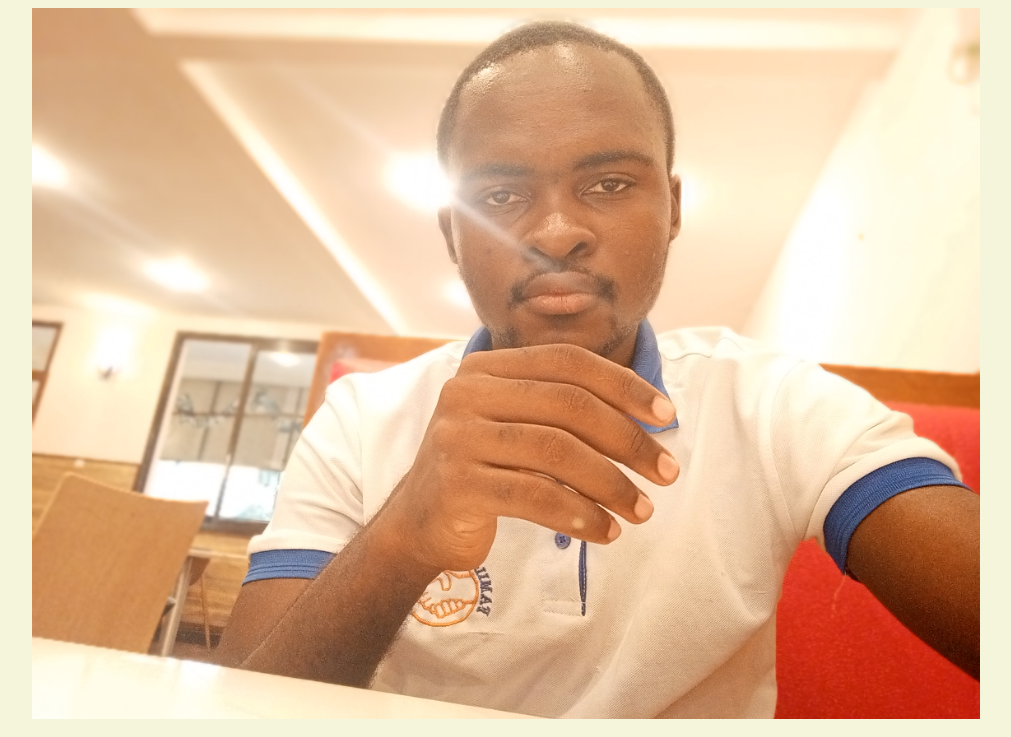
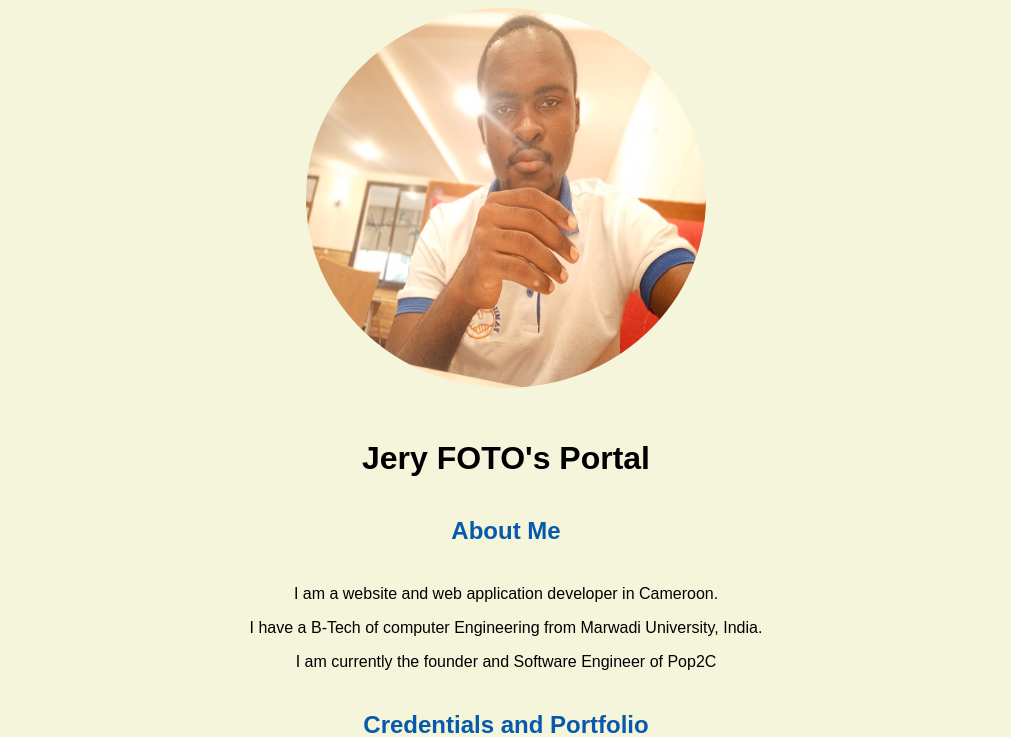
Before and after one commit to jery123/jery123.github.io, a PHP site: page / in a window 1280 px wide. Shown: the top 737 px of the page, without its empty margins (134-1145 px from the left). Run offline with PHP 8.4, Linux system fonts and the light colour scheme.

Commit message:
Make circle my portal's photo

```diff
--- a/css/master.css
+++ b/css/master.css
@@ -54,7 +54,12 @@ hr {
   margin-bottom: 3rem;
   margin-top: 3rem;
 }
-
+/* FOR PROFIL PHOTO */
+.profil{
+  border-radius: 50%;
+  width: 400px;
+  height: 380px;
+}
 /* this controls how the bullet points in the resume page looks */
 ul {
   display: table;
--- a/index.html
+++ b/index.html
@@ -15,7 +15,7 @@
   </header>
 
   <body>
-    <img src="images/portal.jpg" alt="banner" width="75%">
+    <img class="profil" src="images/portal.jpg" alt="banner" width="75%">
     <h1>Jery FOTO's Portal</h1>
     <h2>About Me</h2>
     <p>I am a website and web application developer in Cameroon.</p>
```
